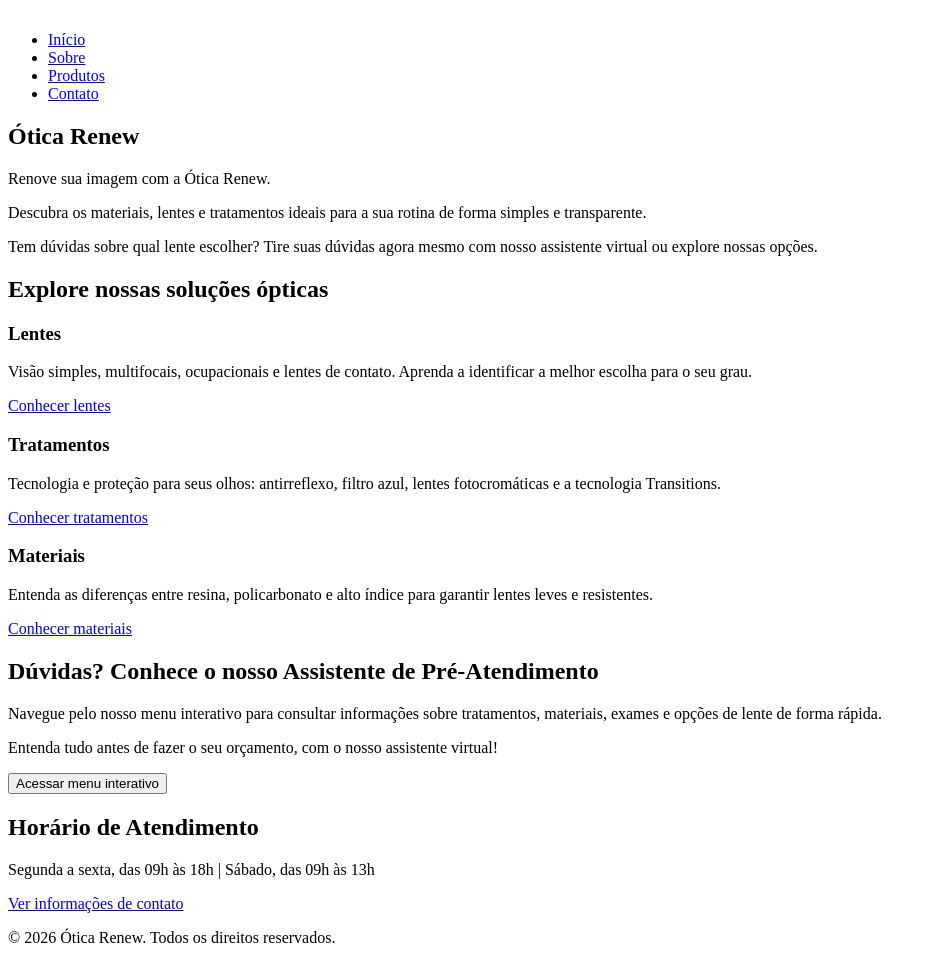
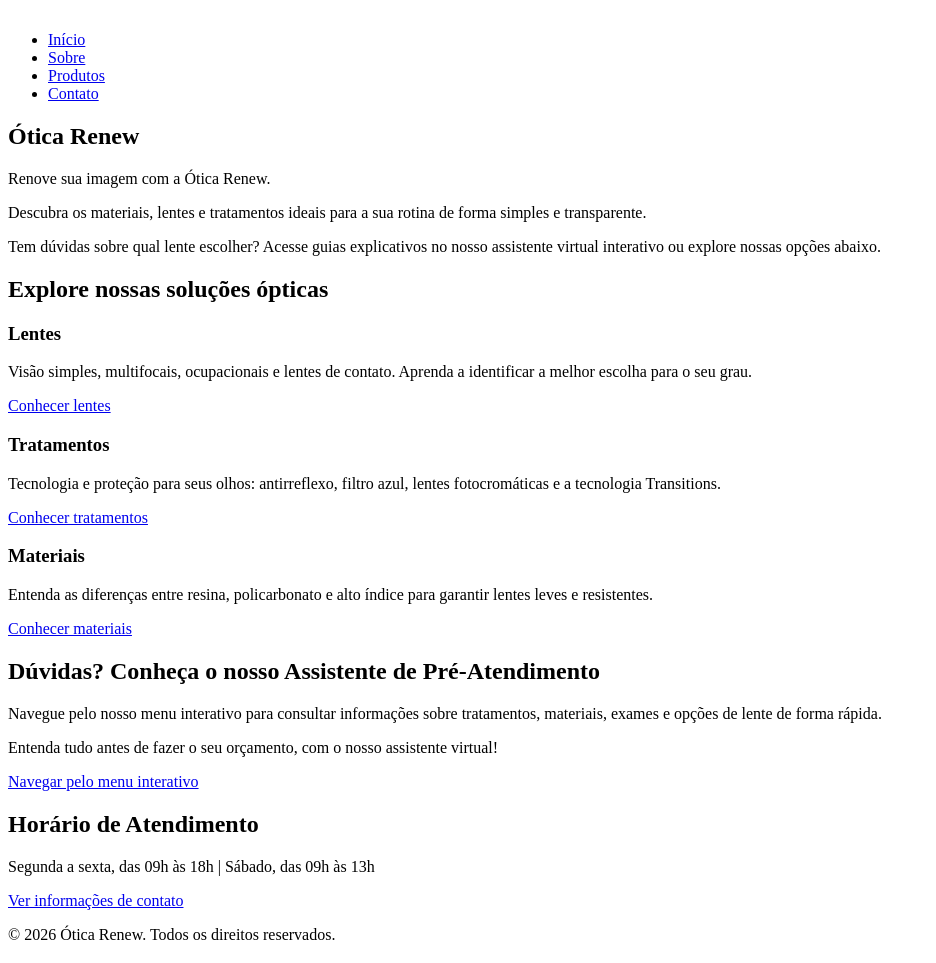
Before and after one commit to AndrezzaC/otica-renew-chatbot, a Python web app: template templates/index.html in a window 1280 px wide. Shown: the part 820-1783 px from the top of the page, without its empty margins (0-936 px from the left). After the commit the page ends 1760 px from the top, so only its background shows below. Run offline with Jinja, Linux system fonts and the light colour scheme; the template is opened without the code that fills it, so the values that code supplies are empty.

Commit message:
feat: finaliza estrutura HTML do site

```diff
--- a/templates/index.html
+++ b/templates/index.html
@@ -6,7 +6,7 @@
 
     <link rel="stylesheet" href="../static/css/style.css">
 
-    <title>Ótica Renew</title>
+    <title>Início | Ótica Renew</title>
 </head>
 <body>
 
@@ -29,21 +29,21 @@
 
     <main>
 
-        <section>
+        <section class="hero-inicio">
             <h2>Ótica Renew</h2>
 
             <p>Renove sua imagem com a Ótica Renew.</p>
 
             <p>
-                    Descubra os materiais, lentes e tratamentos ideais para a sua rotina de forma simples e transparente.
+                Descubra os materiais, lentes e tratamentos ideais para a sua rotina de forma simples e transparente.
             </p>
 
             <p>
-                Tem dúvidas sobre qual lente escolher? Tire suas dúvidas agora mesmo com nosso assistente virtual ou explore nossas opções.
+                Tem dúvidas sobre qual lente escolher? Acesse guias explicativos no nosso assistente virtual interativo ou explore nossas opções abaixo.
             </p>
         </section>
 
-        <section>
+        <section class="solucoes-opticas">
             <h2>Explore nossas soluções ópticas</h2>
 
             <article>
@@ -72,8 +72,8 @@
             </article>
         </section>
 
-        <section>
-            <h2>Dúvidas? Conhece o nosso Assistente de Pré-Atendimento</h2>
+        <section id="chatbot" class="chatbot-secao">
+            <h2>Dúvidas? Conheça o nosso Assistente de Pré-Atendimento</h2>
 
             <p>
                 Navegue pelo nosso menu interativo para consultar informações sobre tratamentos, materiais, exames e opções de lente de forma rápida.
@@ -82,10 +82,10 @@
                 Entenda tudo antes de fazer o seu orçamento, com o nosso assistente virtual!
             </p>
 
-            <button type="button-chatbot">Acessar menu interativo</button>
+            <a href="#chatbot" class="button-chatbot">Navegar pelo menu interativo</a>
         </section>
 
-        <section>
+        <section class="horario-inicio">
             <h2>Horário de Atendimento</h2>
 
             <p>
```
